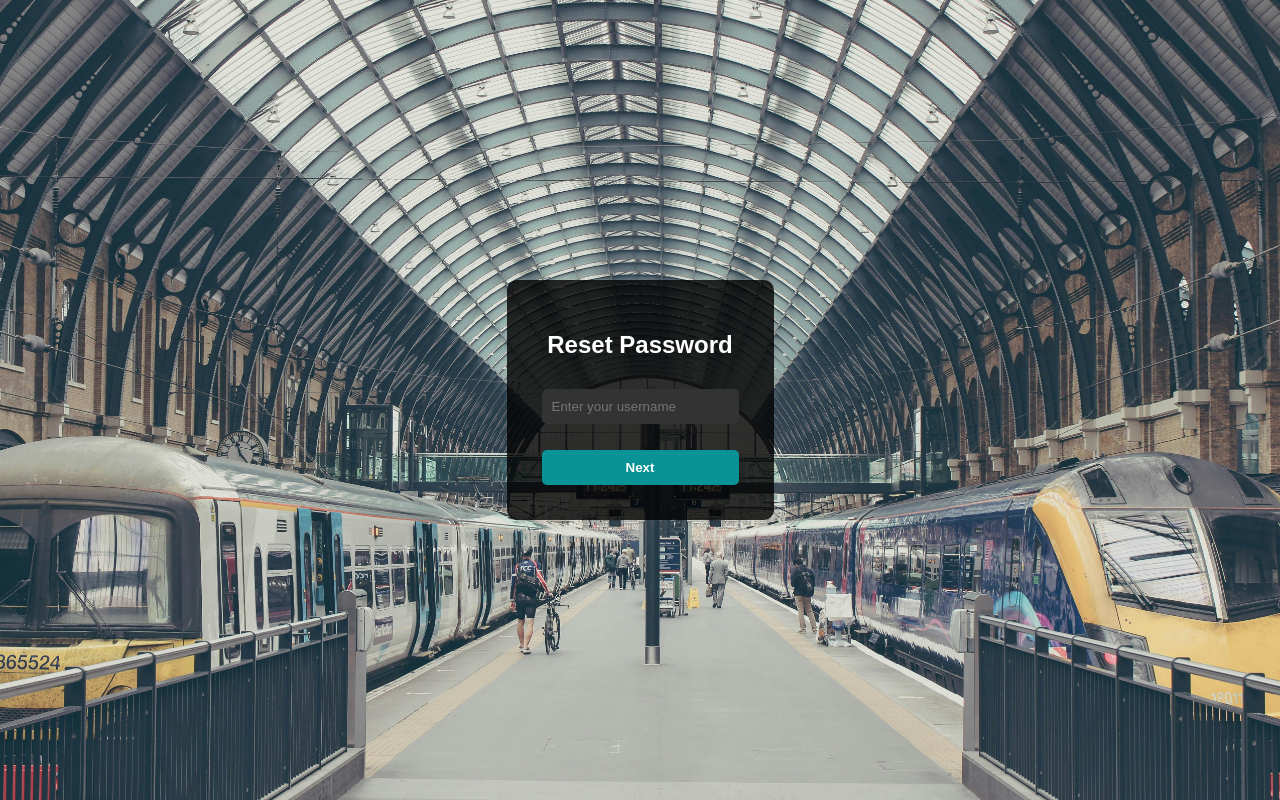
After one commit to MunnaXD/Railway-Ticket-Booking-System, a PHP site: page /new_password.php in a window 1280 px wide. The commit adds this page. Run offline with PHP 8.4, Linux system fonts and the light colour scheme.

Commit message:
final change

```diff
--- a/contactus.css
+++ b/contactus.css
@@ -86,6 +86,7 @@ nav ul li .btn-signin:hover, .btn-register:hover {
 .header-content {
     margin-left: 40px;
     color: #E9D8A6;
+    filter: drop-shadow(2px 4px 6px #000000);
 }
 
 .header-content h1 {
@@ -183,7 +184,8 @@ input::placeholder, textarea::placeholder {
 .explore-content {
     position: relative;
     z-index: 2;
-    color: #000000;
+    color: #ffffff;
+    filter: drop-shadow(2px 4px 6px #000000);
 }
 
 .explore-content h2 {
--- a/contactus.php
+++ b/contactus.php
@@ -25,7 +25,7 @@ session_start();
                 <li><a href="aboutus.php">About Us</a></li>
                 <li><a href="contactus.php">Contact Us</a></li>
                 <?php if (isset($_SESSION['user_id'])): ?>
-                    <li><a href="logout.php" class="btn-signin">Sign Out</a></li>
+                    <li><a href="logout.php" class="btn-signin">Log Out</a></li>
                 <?php else: ?>
                     <li><a href="login.php" class="btn-signin">Sign In</a></li>
                     <li><a href="register.php" class="btn-register">Register</a></li>
@@ -73,8 +73,8 @@ session_start();
                 <div class="contact-info">
                     <p><strong>Contact Us:</strong></p>
                     <p><i class="fa fa-phone"></i> +91 12345 67890</p>
-                    <p><i class="fa fa-envelope"></i> support@trainreserve.com</p>
-                    <p><i class="fa fa-map-marker"></i> 1234, Railway Street, Mumbai, India</p>
+                    <p><i class="fa fa-envelope"></i> support@safar.com</p>
+                    <p><i class="fa fa-map-marker"></i> 1234, Juhu Beach, Mumbai, India</p>
                     <!-- Embed Google Map -->
                     <iframe src="https://www.google.com/maps/embed?..." width="100%" height="200" style="border:0;" allowfullscreen="" loading="lazy"></iframe>
                 </div>
--- a/forgot_password.html
+++ b/forgot_password.html
@@ -82,7 +82,7 @@
             <div class="box">
                 <h1 style="color: #000000;">Forgot Password</h1>
                 <p style="color: #000000;">Please enter your registered email or mobile number to receive the OTP.</p>
-                <form action="new_password.html" onsubmit="return validation()">
+                <form action="new_password.php" onsubmit="return validation()">
                     <input type="text" placeholder="Email or Mobile Number" class="input-field" id="email" required>
 
                     <button type="button" class="otp-button" onclick="getotp()">Get OTP</button>
--- a/home.css
+++ b/home.css
@@ -97,7 +97,8 @@ nav ul li .btn-signin:hover, .btn-register:hover {
 }
 
 .text-content {
-    color: #9b7d1a;
+    color: #E9D8A6;
+    filter: drop-shadow(2px 4px 6px #001219);
     max-width: 600px;
     text-align: left;
 }
--- /dev/null
+++ b/new_password.php
@@ -0,0 +1,201 @@
+<?php
+session_start();
+include 'db.php'; // Include your DB connection here
+
+// Define variables for error messages and form visibility
+$username_error = $newpass_error = $confirmpass_error = "";
+$show_username_form = true;
+$show_password_form = false;
+$password_updated = false; // Track if the password was successfully updated
+
+// If the form is submitted
+if ($_SERVER['REQUEST_METHOD'] == 'POST') {
+    if (isset($_POST['username'])) {
+        // Step 1: Check if username exists
+        $username = htmlspecialchars($_POST['username']);
+        $sql = "SELECT * FROM users WHERE username = ?";
+        $stmt = $conn->prepare($sql);
+        $stmt->bind_param("s", $username);
+        $stmt->execute();
+        $result = $stmt->get_result();
+
+        if ($result->num_rows > 0) {
+            $_SESSION['reset_username'] = $username;
+            $show_username_form = false;
+            $show_password_form = true;
+        } else {
+            $username_error = "Username not found.";
+        }
+        $stmt->close();
+    } elseif (isset($_POST['new_password']) && isset($_SESSION['reset_username'])) {
+        // Step 2: Handle new password submission
+        $new_password = htmlspecialchars($_POST['new_password']);
+        $confirm_password = htmlspecialchars($_POST['confirm_password']);
+        $hasUpperCase = preg_match('/[A-Z]/', $new_password);
+        $hasSpecialChar = preg_match('/[!@#$%^&*()_+{}\[\]:;<>,.?~\\/\-|=]/', $new_password);
+        $hasNumber = preg_match('/[0-9]/', $new_password);
+
+        // Validation
+        if (!$hasUpperCase || !$hasSpecialChar || !$hasNumber) {
+            $newpass_error = "Password must contain 1 uppercase letter, 1 special character, and 1 numeric value.";
+        } elseif ($new_password !== $confirm_password) {
+            $confirmpass_error = "New Password and confirm password do not match.";
+        } else {
+            // Hash the new password
+            $hashed_password = password_hash($new_password, PASSWORD_DEFAULT);
+
+            // Update the password in the database
+            $username = $_SESSION['reset_username'];
+            $sql = "UPDATE users SET password = ? WHERE username = ?";
+            $stmt = $conn->prepare($sql);
+            $stmt->bind_param("ss", $hashed_password, $username);
+
+            if ($stmt->execute()) {
+                // Password updated successfully
+                $password_updated = true;
+                session_unset();
+                session_destroy();
+            } else {
+                echo "<script>alert('Failed to update password. Please try again later.');</script>";
+            }
+            $stmt->close();
+            $conn->close();
+        }
+    }
+}
+?>
+
+<!DOCTYPE html>
+<html lang="en">
+<head>
+    <meta charset="UTF-8">
+    <meta name="viewport" content="width=device-width, initial-scale=1.0">
+    <title>Create New Password</title>
+    <style>
+        body {
+            background-color: #001219; /* Background color */
+            color: #fff; /* Text color */
+            font-family: Arial, sans-serif;
+            margin: 0;
+            padding: 0;
+            display: flex;
+            justify-content: center;
+            align-items: center;
+            height: 100vh;
+            background-image: url('new passoword.jpg'); /* Add your background image URL here */
+            background-size: cover; /* Make background cover the entire page */
+            filter: blur(0px); /* Optional: Add slight blur to the background */
+        }
+
+        .container {
+            text-align: center;
+            position: relative; /* Relative positioning to overlay the box */
+            z-index: 1; /* Ensure the box appears above the background */
+        }
+
+        .box {
+            background-color: rgba(0, 0, 0, 0.8);
+            backdrop-filter: blur(10px); /* Apply a blur effect to the container */
+            padding: 35px;
+            border-radius: 10px;
+            max-width: 300px;
+            margin: auto;
+        }
+
+        h1 {
+            font-size: 24px;
+            margin-bottom: 30px;
+        }
+
+        .input-field {
+            width: 90%;
+            padding: 10px;
+            margin-bottom: 10px;
+            border: none;
+            background-color: #333;
+            color: #fff;
+            border-radius: 5px;
+        }
+
+        .submit-button {
+            width: 100%;
+            padding: 10px;
+            background-color: #0A9396; /* Changed to your color palette */
+            border: none;
+            color: #fff;
+            font-weight: bold;
+            border-radius: 5px;
+            cursor: pointer;
+        }
+
+        .submit-button:hover {
+            background-color: #94D2BD; /* Lighter shade for hover effect */
+        }
+
+        .error {
+            color: red; /* Error message color */
+            margin-top: 5px; /* Space above error messages */
+        }
+    </style>
+    <script>
+        function validateForm() {
+            var new_password = document.querySelector("[name='new_password']").value;
+            var confirm_password = document.querySelector("[name='confirm_password']").value;
+            var hasUpperCase = /[A-Z]/.test(new_password);
+            var hasSpecialChar = /[!@#$%^&*()_+{}\[\]:;<>,.?~\\/\-|=]/.test(new_password);
+            var hasNumber = /[0-9]/.test(new_password);
+
+            var isValid = true;
+            var newpassError = "";
+            var confirmpassError = "";
+
+            if (!hasUpperCase || !hasSpecialChar || !hasNumber) {
+                newpassError = "Password must contain 1 uppercase letter, 1 special character, and 1 numeric value.";
+                isValid = false;
+            }
+            if (new_password !== confirm_password) {
+                confirmpassError = "New Password and confirm password do not match.";
+                isValid = false;
+            }
+
+            document.querySelector(".newpass-error").innerText = newpassError;
+            document.querySelector(".confirmpass-error").innerText = confirmpassError;
+
+            return isValid;
+        }
+    </script>
+</head>
+<body>
+    <div class="container">
+        <div class="box">
+            <?php if ($password_updated): ?>
+                <h2>Password updated successfully!</h2>
+                <p>You will be redirected to the login page shortly...</p>
+                <script>
+                    setTimeout(function() {
+                        window.location.href = 'login.html';
+                    }, 3000); // Redirect after 3 seconds
+                </script>
+            <?php else: ?>
+                <?php if ($show_username_form): ?>
+                    <h1>Reset Password</h1>
+                    <form method="POST" action="">
+                        <input type="text" name="username" placeholder="Enter your username" class="input-field" required>
+                        <p class="error"><?php echo $username_error; ?></p>
+                        <input type="submit" value="Next" class="submit-button">
+                    </form>
+                <?php elseif ($show_password_form): ?>
+                    <h1>Create New Password</h1>
+                    <form method="POST" action="" onsubmit="return validateForm()">
+                        <input type="password" name="new_password" placeholder="New Password" class="input-field" required>
+                        <p class="error newpass-error"><?php echo $newpass_error; ?></p>
+                        <input type="password" name="confirm_password" placeholder="Confirm Password" class="input-field" required>
+                        <p class="error confirmpass-error"><?php echo $confirmpass_error; ?></p>
+                        <input type="submit" value="Submit" class="submit-button">
+                    </form>
+                <?php endif; ?>
+            <?php endif; ?>
+        </div>
+    </div>
+</body>
+</html>
--- a/payment_styles.css
+++ b/payment_styles.css
@@ -17,7 +17,7 @@ body {
     position: fixed; /* Fixed positioning for the header */
     top: 0; /* Stick to the top */
     left: 0; /* Align to the left */
-    width: 100%; /* Full width of the header */
+    width: 98%; /* Full width of the header */
     height: 50px; /* Set a consistent height for the header */
     z-index: 3; /* Stack above other elements */
 }
@@ -34,7 +34,7 @@ body {
 
 .logo h2 {
     color: #E9D8A6; /* Logo text color */
-    margin-top: 5px; /* Adjusts logo positioning */
+    margin-top: 10px; /* Adjusts logo positioning */
     margin-left: 5px; /* Spacing between logo image and text */
     font-size: 1.5rem; /* Logo font size */
     font-family: 'TT Chocolates'; /* Font style for the logo */
```
Also changed, not shown: aboutus.php (+10 -10 lines), home.php (+11 -4 lines), searchtrains.php (+71 -29 lines).
